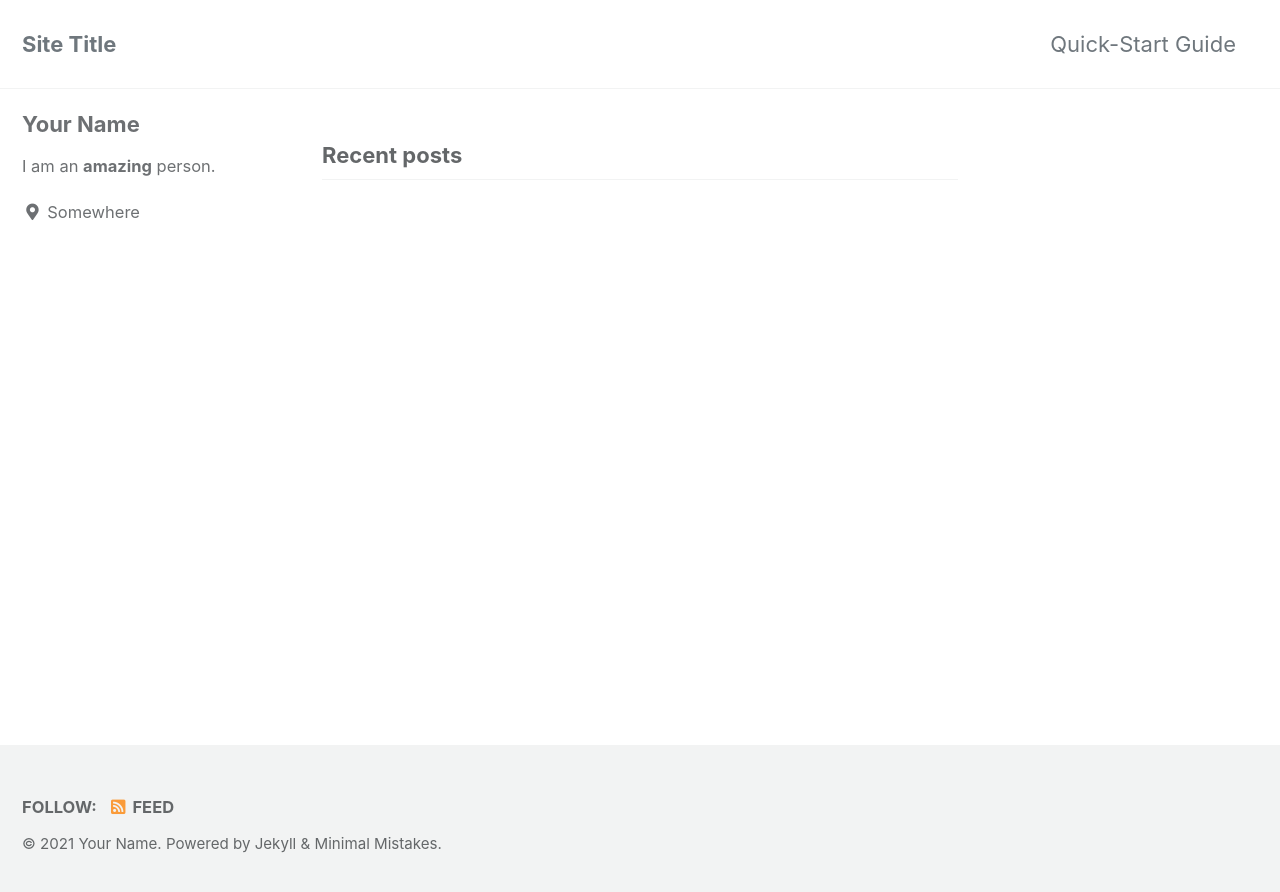
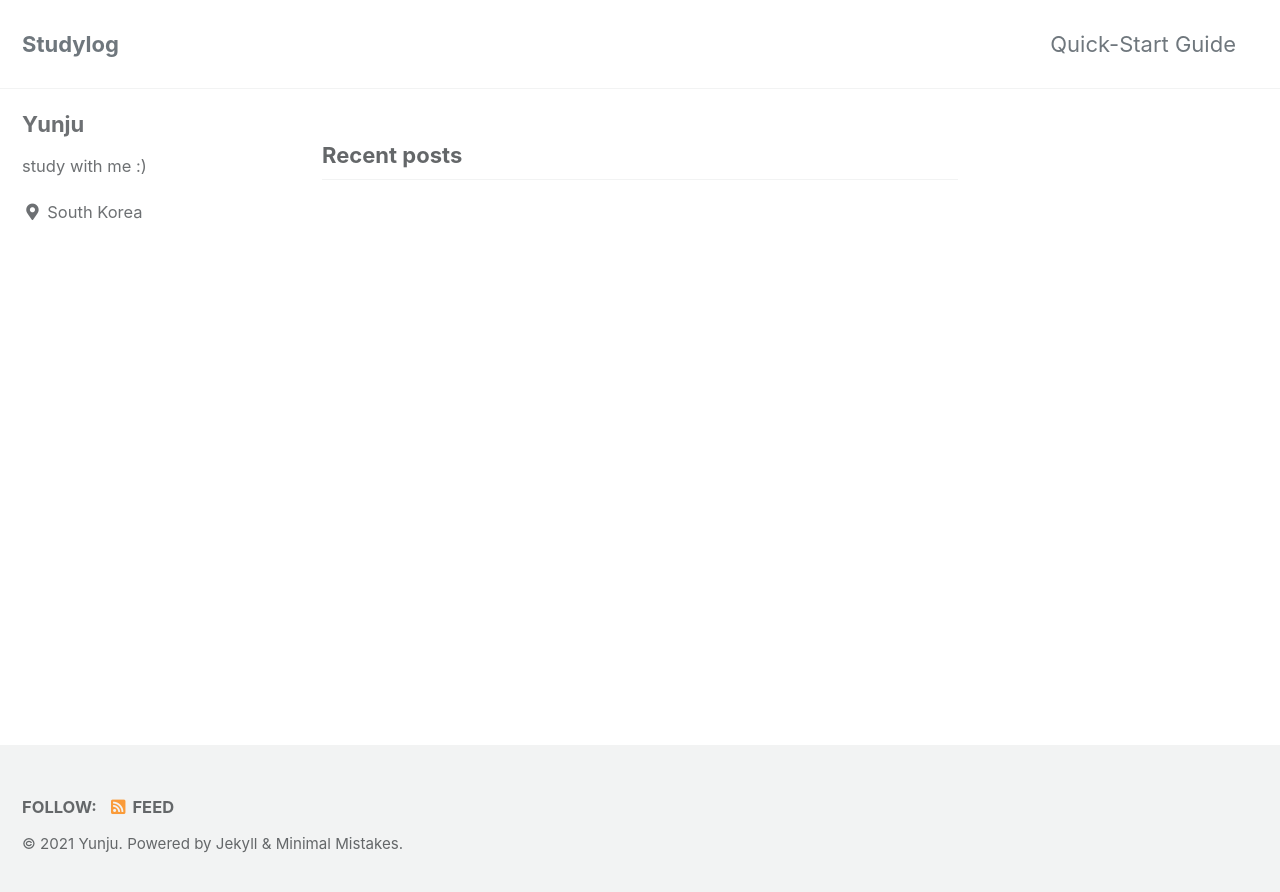
Before and after one commit to yuunjuu/yuunjuu.github.io, a Jekyll site: the page built from index.html, in a window 1280 px wide. Shown: the top 892 px of the page. Built offline with Jekyll 4.4.1, drawn with Linux system fonts in a browser that asks for light colours; cached includes are drawn as plain includes; the list of posts is cut into pages by our own code.

Commit message:
Update _config.yml

```diff
--- a/_config.yml
+++ b/_config.yml
@@ -16,12 +16,12 @@ minimal_mistakes_skin    : "default" # "air", "aqua", "contrast", "dark", "dirt"
 
 # Site Settings
 locale                   : "en-US"
-title                    : "Site Title"
+title                    : "Studylog"
 title_separator          : "-"
 subtitle                 : # site tagline that appears below site title in masthead
-name                     : "Your Name"
-description              : "An amazing website."
-url                      : # the base hostname & protocol for your site e.g. "https://mmistakes.github.io"
+name                     : "Yunju"
+description              : "study with me :)"
+url                      : "https://yuunjuu.github.io" # the base hostname & protocol for your site e.g. "https://mmistakes.github.io"
 baseurl                  : # the subpath of your site, e.g. "/blog"
 repository               : # GitHub username/repo-name e.g. "mmistakes/minimal-mistakes"
 teaser                   : # path of fallback teaser image, e.g. "/assets/images/500x300.png"
@@ -101,10 +101,10 @@ analytics:
 
 # Site Author
 author:
-  name             : "Your Name"
+  name             : "Yunju"
   avatar           : # path of avatar image, e.g. "/assets/images/bio-photo.jpg"
-  bio              : "I am an **amazing** person."
-  location         : "Somewhere"
+  bio              : "study with me :)"
+  location         : "South Korea"
   email            :
   links:
     - label: "Email"
@@ -217,7 +217,7 @@ sass:
 permalink: /:categories/:title/
 paginate: 5 # amount of posts to show
 paginate_path: /page:num/
-timezone: # https://en.wikipedia.org/wiki/List_of_tz_database_time_zones
+timezone: Asia/Seoul # https://en.wikipedia.org/wiki/List_of_tz_database_time_zones
 
 
 # Plugins (previously gems:)
```
